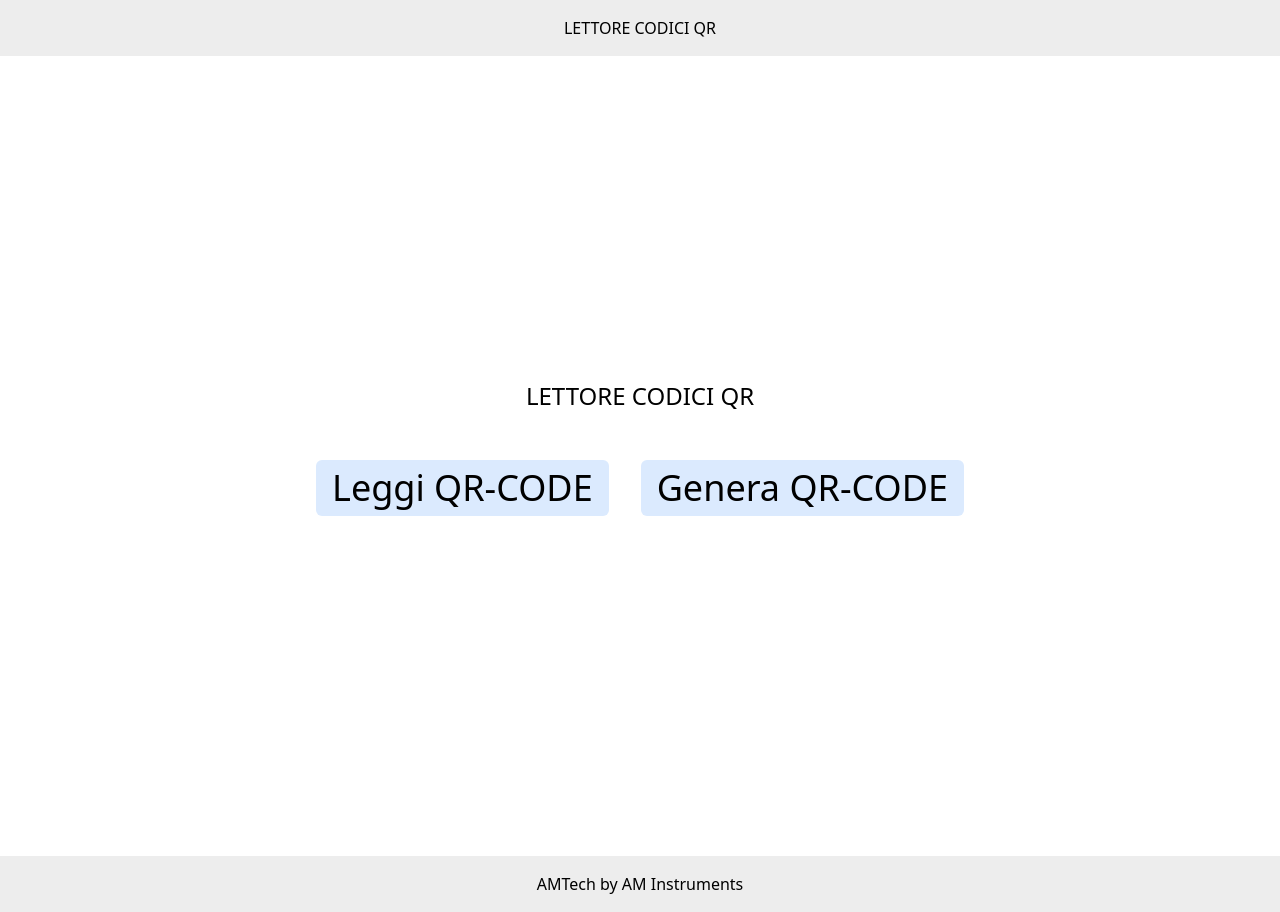
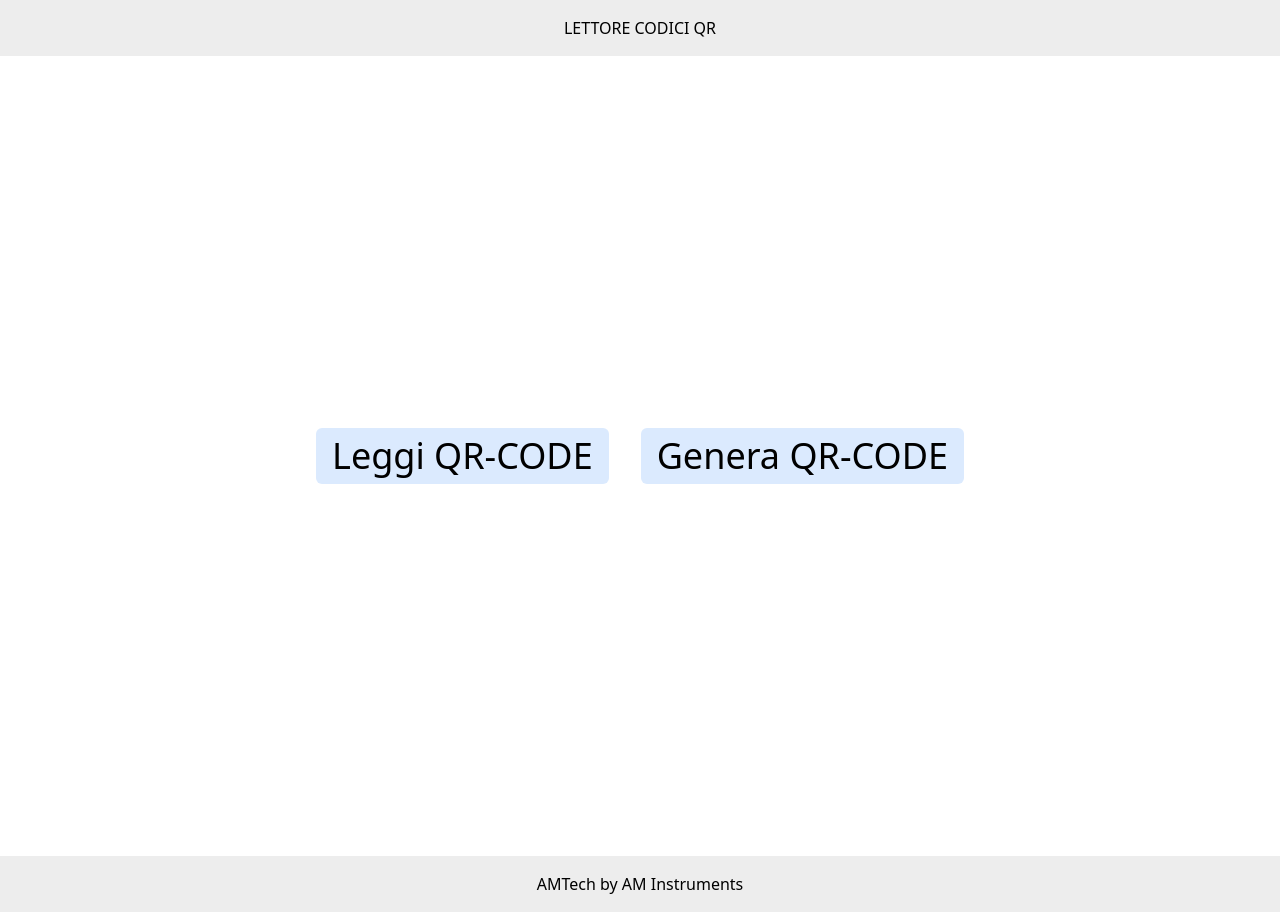
Before and after one commit to claudiocarissoni/qr-code-scanner, a Next.js app: page / in a window 1280 px wide. Built offline with nearby package versions, Linux system fonts and the light colour scheme.

Commit message:
Correzione

```diff
--- a/src/pages/index.js
+++ b/src/pages/index.js
@@ -21,10 +21,6 @@ export default function Home() {
       </header>
 
       <main className="flex flex-col h-screen justify-center items-center">
-        <div className="flex flex-col lg:flex-row text-2xl pb-8">
-          LETTORE CODICI QR
-        </div>
-
         <div className="flex flex-col lg:flex-row">
           <Link
             href={`/scan`}
```
